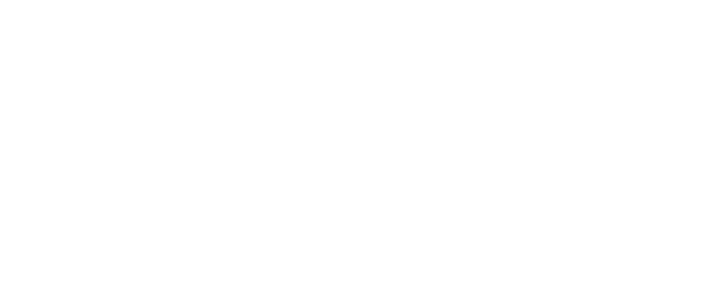
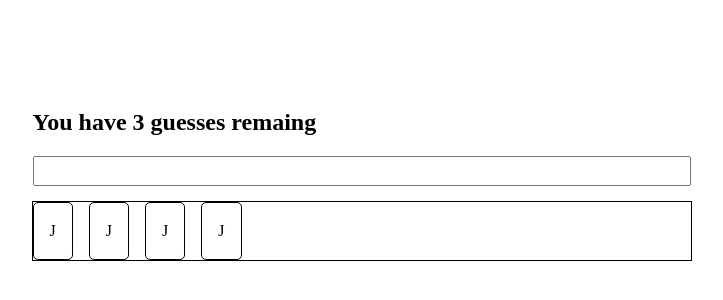
Before and after one commit to JJWallis/practical-questions, a React (Create React App) app: page /about in a window 1280 px wide. Shown: the part 218-518 px from the top of the page, without its empty margins (278-1001 px from the left). Built offline with nearby package versions, Linux system fonts and the light colour scheme.

Commit message:
word guessing game markup and base styles in progress

```diff
--- a/src/About.tsx
+++ b/src/About.tsx
@@ -5,7 +5,18 @@ import React from 'react'
 // green => letter present + correct position | greyed out => letter not present
 
 const About = () => {
-   return <></>
+   return (
+      <main>
+         <h2 className="title">You have 3 guesses remaing</h2>
+         <input />
+         <div role="grid" className="grid-letters">
+            <div className="grid-letter">J</div>
+            <div className="grid-letter">J</div>
+            <div className="grid-letter">J</div>
+            <div className="grid-letter">J</div>
+         </div>
+      </main>
+   )
 }
 
 export default About
--- a/src/index.css
+++ b/src/index.css
@@ -146,3 +146,21 @@ main {
 :focus {
    outline: 2px solid red;
 }
+
+/* word guessing game */
+
+.title {
+}
+
+.grid-letters {
+   outline: 1px solid black;
+   display: grid;
+   grid-template-columns: repeat(12, 1fr);
+   gap: 1rem;
+}
+
+.grid-letter {
+   border: 1px solid black;
+   border-radius: 5px;
+   padding: 1rem;
+}
```
